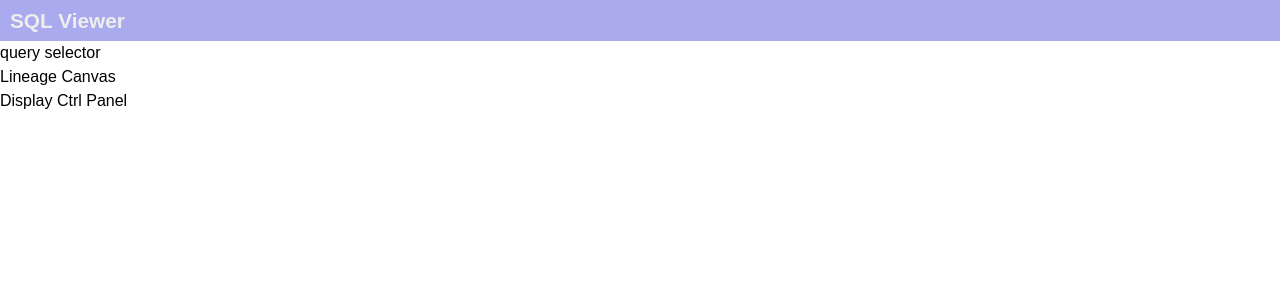
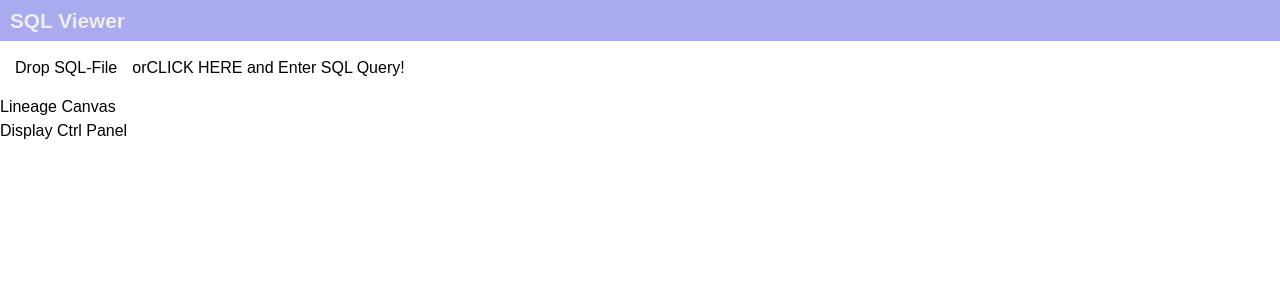
Before and after one commit to yo16/sql_parse_client_202405, a React (Create React App) app in the folder sql_visualizer_ts/: page / in a window 1280 px wide. Shown: the top 300 px of the page. Built offline with nearby package versions, Linux system fonts and the light colour scheme.

Commit message:
add react-dropzone

```diff
--- a/sql_visualizer_ts/package.json
+++ b/sql_visualizer_ts/package.json
@@ -12,6 +12,7 @@
     "@types/react-dom": "^18.3.0",
     "react": "^18.3.1",
     "react-dom": "^18.3.1",
+    "react-dropzone": "^14.2.3",
     "react-scripts": "5.0.1",
     "tailwindcss": "^3.4.3",
     "typescript": "^4.9.5",
--- a/sql_visualizer_ts/src/components/Contents.tsx
+++ b/sql_visualizer_ts/src/components/Contents.tsx
@@ -1,3 +1,5 @@
+
+import { useState } from "react";
 
 import { QuerySelector } from "./QuerySelector";
 import { LineageCanvas } from "./LineageCanvas";
@@ -6,11 +8,19 @@ import { DisplayCtrlPanel } from "./DisplayCtrlPanel";
 import "./Contents.css";
 
 function Contents() {
+    const [stmts, setStmts] = useState([]);
+
+    function handleOnChangeQuery(query: string) {
+        console.log(query);
+    }
+
     return (
         <div
             className="contents-container"
         >
-            <QuerySelector />
+            <QuerySelector
+                onChangedQuery={ handleOnChangeQuery }
+            />
             <LineageCanvas />
             <DisplayCtrlPanel />
         </div>
--- /dev/null
+++ b/sql_visualizer_ts/src/components/QuerySelector.css
@@ -0,0 +1,15 @@
+.query-selector-container {
+    display: flex;
+    flex-direction: row;
+    align-items: center;
+}
+.div-drop-zone {
+    border-width: 5px;
+    border-color: transparent;
+    border-radius: 10px;
+    padding: 10px;
+}
+.div-drag-active {
+    border-color: #33f9;
+    border-style: dashed;
+}
--- a/sql_visualizer_ts/src/components/QuerySelector.tsx
+++ b/sql_visualizer_ts/src/components/QuerySelector.tsx
@@ -1,7 +1,57 @@
+import { useCallback } from 'react';
+import { useDropzone } from 'react-dropzone';
 
-function QuerySelector() {
+import "./QuerySelector.css";
+
+interface QuerySelectorProps {
+    onChangedQuery: (query: string) => void;
+}
+
+function QuerySelector({
+    onChangedQuery
+}: QuerySelectorProps) {
+
+    // onDrop
+    const onDrop = useCallback((acceptedFiles: File[]) => {
+      // open if type is text/plain
+      acceptedFiles.forEach((f) => {
+        const reader = new FileReader();
+        reader.addEventListener("load", () => {
+            if (typeof reader.result === "string" ) {
+                console.log(`DROPPED! ${reader.result}`);
+            }
+        });
+        reader.readAsText(f, "utf-8");
+      })
+    }, []);
+
+    const { getRootProps, getInputProps, isDragActive } = useDropzone({ onDrop })
+
     return (
-        <div>query selector</div>
+        <div
+            className="query-selector-container"
+        >
+            {/* SQLファイルドロップゾーン */}
+            <div
+                {...getRootProps()}
+            >
+                <input {...getInputProps()} />
+                <div
+                    className={ "div-drop-zone " + (isDragActive?"div-drag-active":"") }
+                >
+                    Drop SQL-File
+                </div>
+            </div>
+
+            <div>
+                or
+            </div>
+
+            {/* 手入力ボタンゾーン */}
+            <div>
+                CLICK HERE and Enter SQL Query!
+            </div>
+        </div>
     );
 }
 
```
Also changed, not shown: 1 other file (tests, documents, lock files or other folders).
